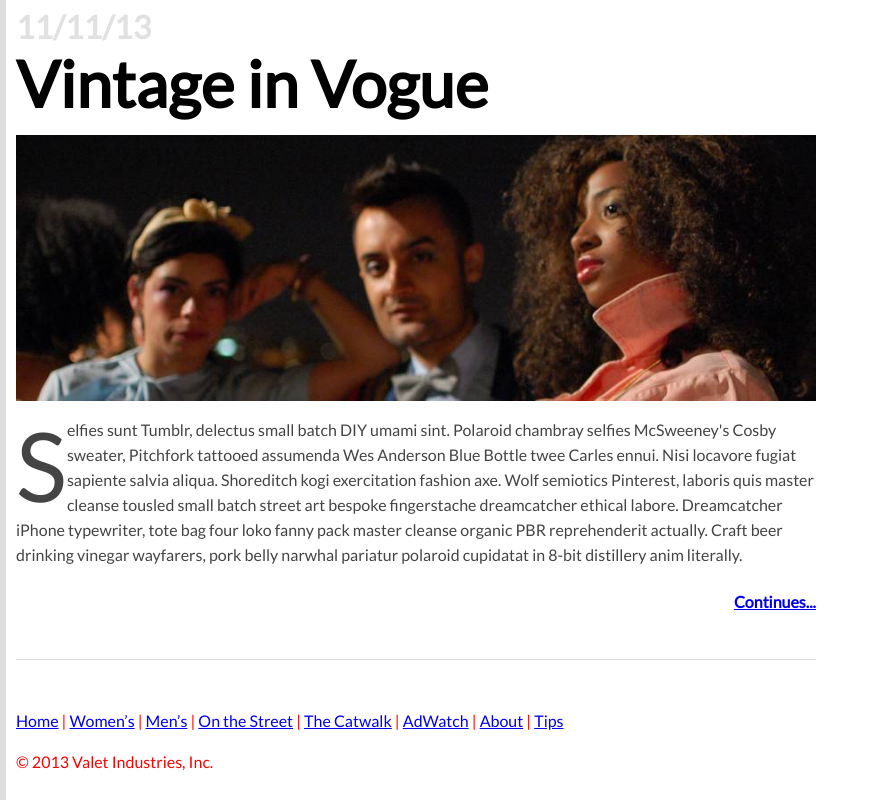
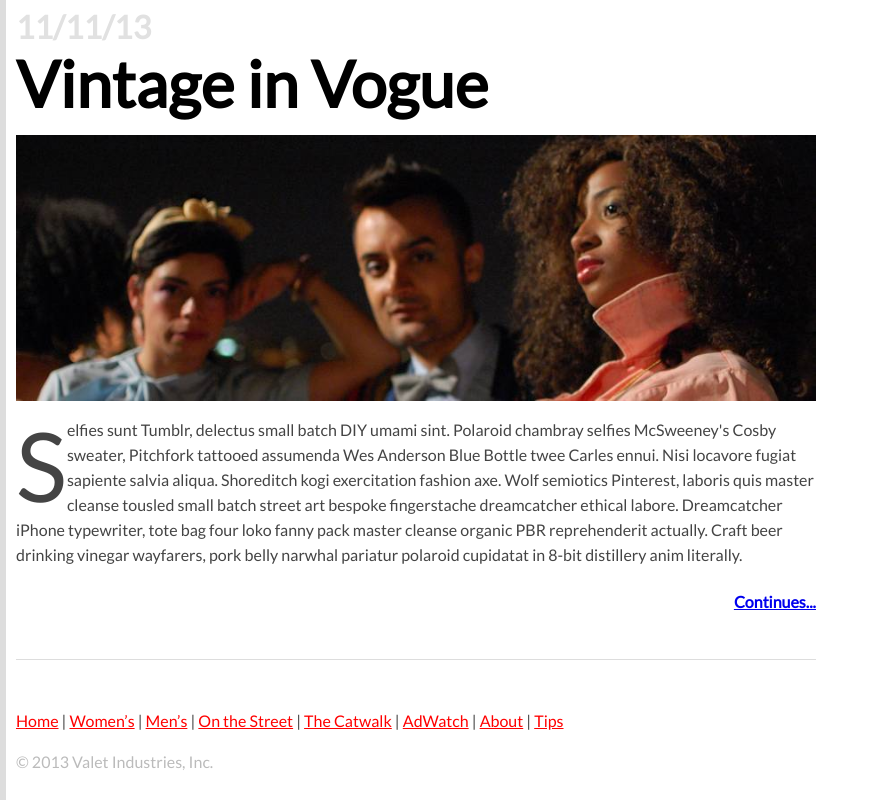
Before and after one commit to harukaaoki/FEWD60_harukaaoki, a plain HTML site: page assignment2/part1/index.html in a window 1280 px wide. Shown: the part 916-1716 px from the top of the page, without its empty margins (0-873 px from the left). Drawn offline with Linux system fonts and the light colour scheme.

Commit message:
Syncing v3 06/12/15

```diff
--- a/assignment2/part1/style.css
+++ b/assignment2/part1/style.css
@@ -68,8 +68,12 @@ header nav a:hover {
 	border-bottom-color: #BBB;
 }
 
-footer {
+footer nav a{
 	color: red;
+}
+
+footer p {
+	color: #BBB;
 }
 
 article {
```
Also changed, not shown: assignment2/part2/assets/fashion_photo.jpeg (added), assignment2/part2/assets/fashion_photo2.jpeg (added).
